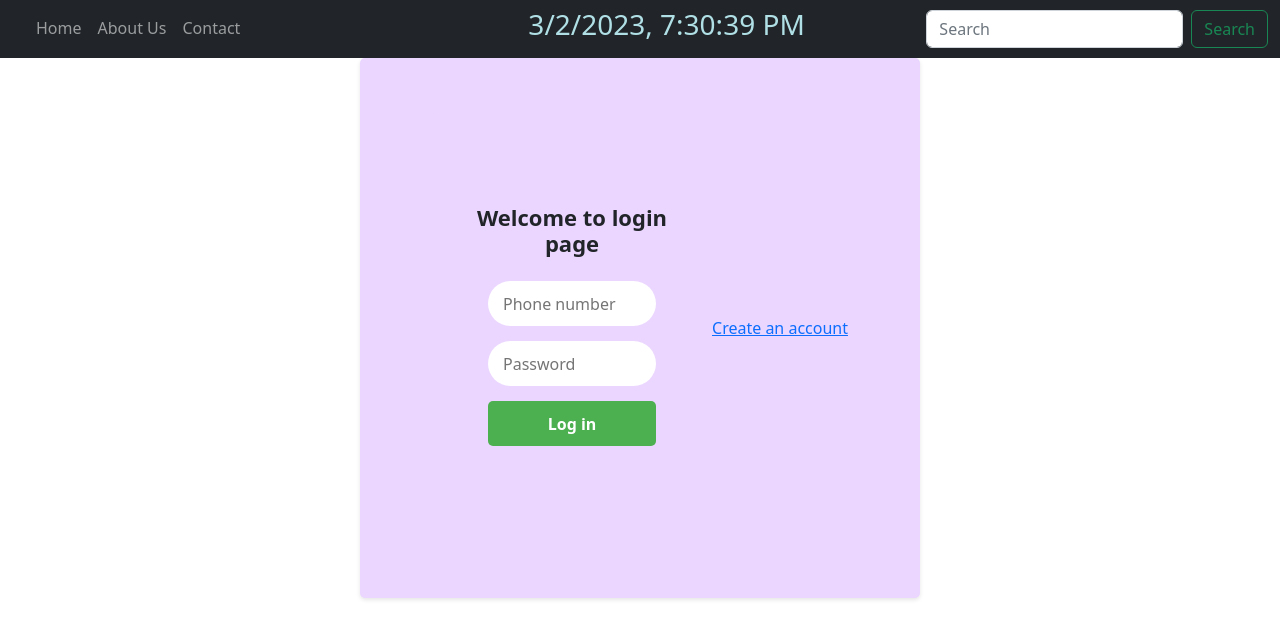
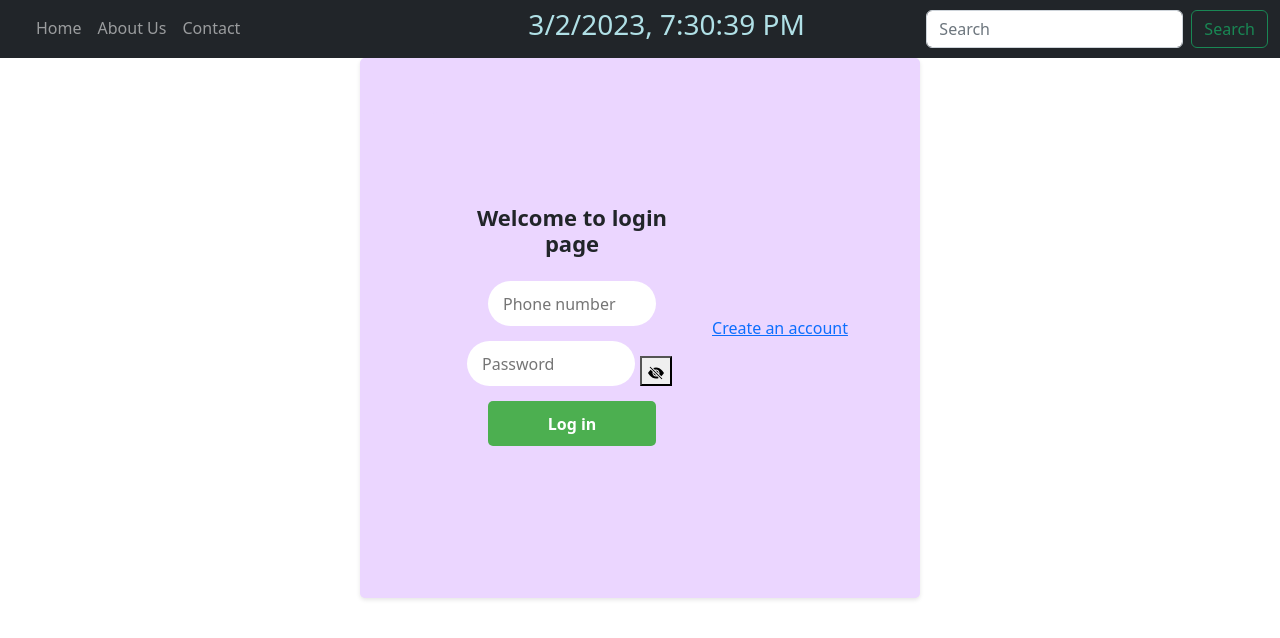
Before and after one commit to dbgautam7/cakeshop, a React (Create React App) app in the folder client/: page /login in a window 1280 px wide. Shown: the top 638 px of the page. Built offline with nearby package versions, Linux system fonts and the light colour scheme.

Commit message:
toogle password feature added

```diff
--- a/client/package.json
+++ b/client/package.json
@@ -10,6 +10,7 @@
     "@testing-library/jest-dom": "^5.16.5",
     "@testing-library/react": "^13.4.0",
     "@testing-library/user-event": "^13.5.0",
+    "antd": "^5.1.5",
     "bootstrap": "^5.2.3",
     "eslint-config-react-app": "^7.0.1",
     "formik": "^2.2.9",
--- a/client/src/App.js
+++ b/client/src/App.js
@@ -3,7 +3,7 @@ import { Route, Routes } from 'react-router-dom';
 import SignupForm from './containers/auth/signup';
 import Login from './containers/auth/login';
 import Home from './containers/home/home';
-import MyNavbar from './containers/navbar/navbar';
+
 import AboutUs from './containers/aboutUs/aboutUs';
 import Contact from './containers/contact/contact';
 
@@ -11,10 +11,9 @@ const App=()=> {
   return (
     <div className="App">
       <Routes>
-      <Route exact path="/" element={<SignupForm />} />
+      <Route  path="/" element={<SignupForm />} />
       <Route path="/login" element={<Login />} />
       <Route path='/home' element={<Home />} />
-      <Route  path='/navbar' element={<MyNavbar />} />
       <Route path='/contact' element={<Contact />}></Route>
       <Route path='/aboutus' element={<AboutUs />}></Route>
       </Routes>
--- /dev/null
+++ b/client/src/components/Alert.js
@@ -0,0 +1,18 @@
+import React from 'react'
+import { Alert, Space } from 'antd';
+
+const Alerts = () => {
+  return (
+    <div>
+        <Space direction="vertical" style={{ width: '100%' }}>
+    <Alert
+      message="Success Text"
+      description="Success Description Success Description Success Description"
+      type="success"
+    />
+    </Space>
+    </div>
+  )
+}
+
+export default Alerts
--- /dev/null
+++ b/client/src/components/handlePassword.css
@@ -0,0 +1,9 @@
+.pass-wrapper {
+    position: relative;
+  }
+  .pass-wrapper button {
+    position: absolute;
+    top: 50%;
+    left: 90%;
+    transform: translate(-50%, -50%);
+  }
--- /dev/null
+++ b/client/src/components/handlePasword.js
@@ -0,0 +1,28 @@
+import React, { useState } from "react";
+import { BsEyeSlashFill,BsEyeFill } from 'react-icons/bs';
+import './handlePassword.css'
+import { Field } from "formik";
+
+
+const HandlePassword=()=>{
+
+    const [passwordVisible, setPasswordVisible] = useState(false);
+
+    const togglePasswordVisibility = () => {
+        setPasswordVisible(!passwordVisible);
+    };
+
+    return(
+        <>
+                <div className='pass-wrapper'>
+                <Field name="password" placeholder="Password"
+                    type={passwordVisible ? "text" : "password"} id="password" />
+                <button type="button" onClick={togglePasswordVisibility}>
+                    {passwordVisible ? <BsEyeFill /> : <BsEyeSlashFill/>}
+                </button>
+                </div>
+                </>
+    )
+
+}
+export default HandlePassword;
--- a/client/src/containers/auth/login.css
+++ b/client/src/containers/auth/login.css
@@ -68,7 +68,7 @@
     font-size: 16px;
   }
 
-  .left-side form button {
+  .login-btn {
     width: 80%;
     height: 45px;
     border: none;
@@ -81,7 +81,7 @@
     transition: all 0.2s ease-in-out;
   }
 
-  .left-side form button:hover {
+  .login-btn:hover {
     background-color: #45a049;
   }
 
--- a/client/src/containers/auth/login.js
+++ b/client/src/containers/auth/login.js
@@ -1,17 +1,19 @@
 import React from "react";
 import './login.css'
 // import Button from "../../components/Button";
-import { Formik, Form, Field,ErrorMessage } from "formik";
-import {addUserDetails} from "../../redux/actions/userAction"
-import {useDispatch} from "react-redux";
+import { Formik, Form, Field, ErrorMessage } from "formik";
+import { addUserDetails } from "../../redux/actions/userAction"
+import { useDispatch } from "react-redux";
 import { Link } from "react-router-dom";
 import * as Yup from "yup";
 import { useNavigate } from "react-router-dom";
+import Alerts from "../../components/Alert";
+import HandlePassword from "../../components/handlePasword";
 
 
 const Login = () => {
-    const dispatch= useDispatch()
-    const navigate=useNavigate()
+    const dispatch = useDispatch()
+    const navigate = useNavigate()
     console.log(`${process.env.REACT_APP_API_URL}/login`)
 
     const loginSchema = Yup.object().shape({
@@ -36,7 +38,7 @@ const Login = () => {
                         <Formik
                             initialValues={{ phoneNumber: '', password: '' }}
                             validationSchema={loginSchema}
-                            onSubmit={async(values, { resetForm }) => {
+                            onSubmit={async (values, { resetForm }) => {
                                 const requestOptions = {
                                     method: "POST",
                                     headers: { "Content-Type": "application/json" },
@@ -44,34 +46,36 @@ const Login = () => {
                                 }
                                 const res = await fetch(`${process.env.REACT_APP_API_URL}/login`, requestOptions);
                                 const data = await res.json()
-                                if(res.status===200){
+                                if (res.status === 200) {
                                     dispatch(addUserDetails(data.userData))
-                                }else{
+                                } else {
                                     alert(data.msg)
                                 }
                                 navigate('/home')
-                                // resetForm({ values: '' })
+                                // resetForm({values: '' })
                             }
-                        }
+                            }
                         >
                             {({ isSubmitting }) => (
                                 <Form>
                                     <Field type="tel" name="phoneNumber" placeholder="Phone number" />
                                     <ErrorMessage name="phoneNumber" component="div" />
-                                    <Field type="password" name="password" placeholder="Password" />
-                                    <ErrorMessage name="password" component="div" />
-                                    <button type="submit">
+                                    <HandlePassword />
+                                    <button type="submit" className="login-btn">
                                         Log in
                                     </button>
+
                                 </Form>
                             )}
+
                         </Formik>
+
                     </div>
                     <div>
-                                <span><Link to='/'>Create an account </Link></span>
-                            </div>
+                        <span><Link to='/'>Create an account </Link></span>
                     </div>
-            </div>
+                </div>
+            </div >
         </>
     );
 };
```
Also changed, not shown: 1 other file (tests, documents, lock files or other folders).
